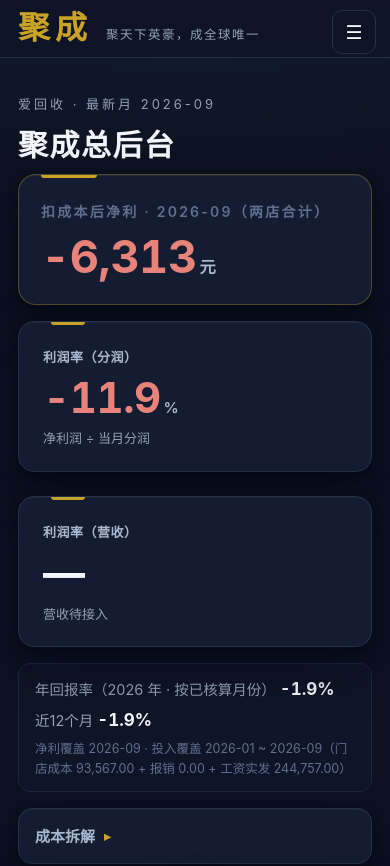
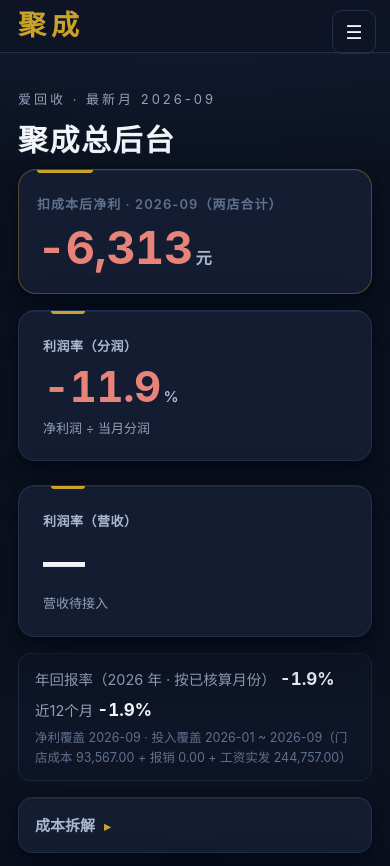
Before and after one commit to mzq1819341343-ux/jucheng-admin-web, a Next.js app: page / in a window 390 px wide. Shown: the top 866 px of the page. Built offline with nearby package versions, Linux system fonts and the light colour scheme; no server answers; the database is empty.

Commit message:
指令52-6：≤390/≤400 布局审计收紧（英雄标签字距 0.16em→0.08em 防贴边、品牌口号小屏让位汉堡区、英雄内距收紧、拆解行标签 min-width:0 可换行、更多菜单面板 max-width 兜底；双利润率单列与年回报条换行经核算无溢出）

```diff
--- a/app/globals.css
+++ b/app/globals.css
@@ -945,7 +945,17 @@ footer.site-footer {
   .kpi-hero .kpi-value { --kpi-fs: 50px; }
   .hero-net .kpi-value { --kpi-fs: 52px; }
   .biz-grid { grid-template-columns: 1fr; }
+  /* 指令52-6：≤400 临界收紧——品牌口号让位给汉堡区；英雄标签字距收窄防贴边 */
+  .brand-slogan { display: none; }
+  .brand-name { font-size: 28px; }
+  .hero-net { padding: 24px 18px 22px; }
+  .hero-net::before { left: 18px; }
+  .hero-net-label { letter-spacing: 0.08em; font-size: 13px; }
 }
+/* 折叠/拆解行标签允许收缩换行，金额保持不换行（指令52-6） */
+.net-line > span:first-child { min-width: 0; }
+.drill > summary .drill-name { min-width: 0; }
+.menu-more-panel { max-width: calc(100vw - 24px); }
 
 /* ---------- 报销分类统计行（指令46 B3/B6） ---------- */
 .cat-row {
```
